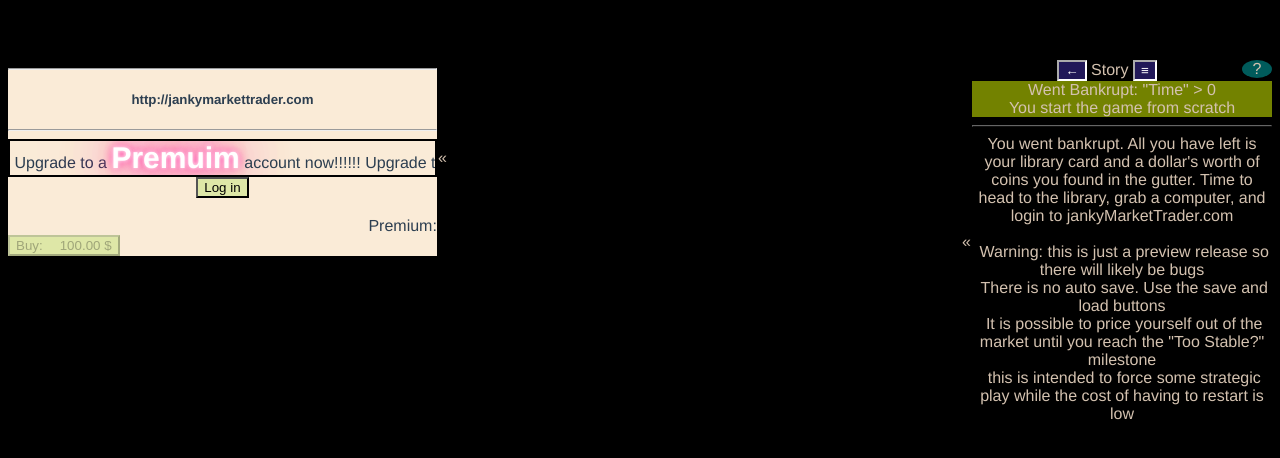
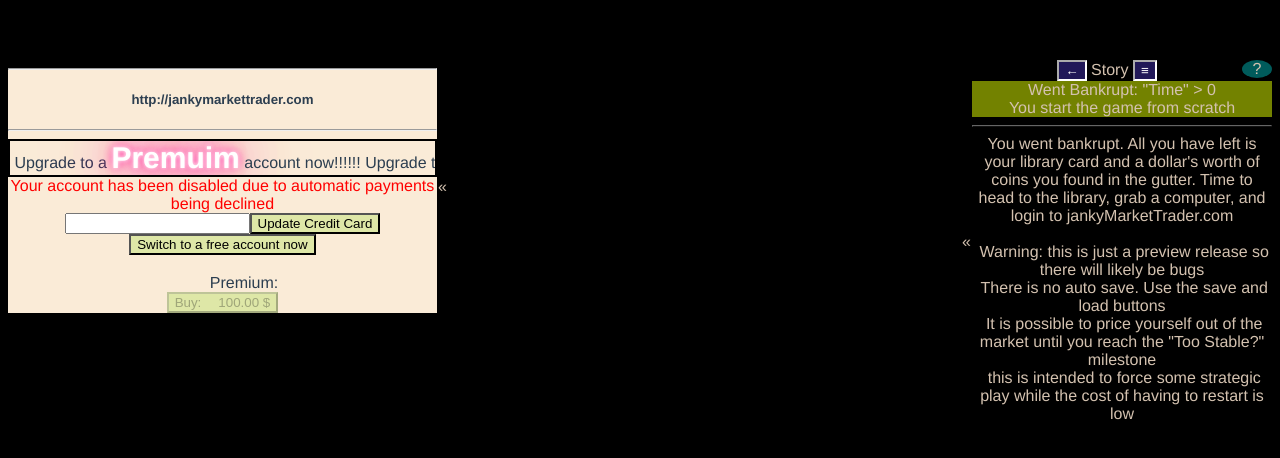
Before and after one commit to typeholes/mathole, a Vue app: page / in a window 1280 px wide. Shown: the top 458 px of the page. Built offline with nearby package versions, Linux system fonts and the light colour scheme.

Commit message:
added GameToggles which are just booleans backed by a button. replaced conditionals in janky market trader with game toggles so their state will save

```diff
--- a/src/components/Game.vue
+++ b/src/components/Game.vue
@@ -4,7 +4,7 @@
 import GameVarView from './GameVarView.vue';
 import JankyMarketTrader from './JankyMarketTrader.vue';
 import { GameState } from '../js/GameState';
-import { Globals, UiState } from './uiUtil';
+import { Globals, UiState, uiState } from './uiUtil';
 import { ref } from 'vue';
 
 const gameState : GameState<UiState> = GameState.getInstance();
@@ -25,7 +25,7 @@
         <JankyMarketTrader></JankyMarketTrader>
       </template>
       <template #right>
-        <div v-if="Globals.freeAccount" class="varPane">
+        <div v-if="uiState.vars.loggedIn.value>0" class="varPane">
           <div class="mainVar">
             <GameVarView varName="t" forceVisible ></GameVarView>
             <GameVarView varName="money" forceVisible></GameVarView>
--- a/src/components/GameVarView.vue
+++ b/src/components/GameVarView.vue
@@ -73,6 +73,10 @@
 
 <template>
     <div class="gamevar" v-if="forceVisible || gameState.isVisible(varName)">
+        <div v-if="gameState.isToggle(varName)" class="inline">
+          <button @click="buy(varName)"> {{ gameState.getDisplayName(varName) }} </button>
+        </div>
+        <div v-else class="inline">
           <div :class="labelClass(varName)">
             <span> {{ varName === Globals.selectedVarName ? "&#8860" : "&#8658" }} </span></div>
           <div class="label">
@@ -88,6 +92,7 @@
           </div>
           <div class="sell">
             <button @click="sell(varName)" v-if="gameState.isSellable(varName)" :disabled="!canSell(varName)">Sell: {{ formatNumber(getSellCost(varName)) }} {{ gameState.getCurrencyDisplayName(varName) }}</button>
+          </div>
         </div>
     </div>
 </template>
--- a/src/components/JankyMarketTrader.vue
+++ b/src/components/JankyMarketTrader.vue
@@ -1,19 +1,17 @@
 <script setup lang="ts">
 import { reactive } from 'vue';
-import { Globals } from './uiUtil';
+import { Globals, uiState } from './uiUtil';
 import GameVarView from './GameVarView.vue';
+import Swap from './Swap.vue';
 
-  const state = reactive ({
-    loggedIn: false,
-  });
+  function hasToggle(name: string) : boolean {
+    return uiState.vars[name].value === 1;
+  }
 
   function shout() {
     alert('JankyMarketTrader.com says\\nCould not process payment for user: Password123');
   }
 
-  function getFreeAccount() : boolean {
-    return Globals.freeAccount;
-  }
 </script>
 
 <template>
@@ -32,17 +30,24 @@
   </div>
   </div>
 
-  <div v-if="!getFreeAccount()">
-    <button v-if="!state.loggedIn" @click="state.loggedIn=true">Log in</button>
-    <div v-if="state.loggedIn">
-      <div class="blink_me">Your account has been disabled due to automatic payments being declined</div>
-      <input type="text"><button @click="shout()">Update Credit Card</button>
-      <button @click="Globals.freeAccount=true">Switch to a free account now</button>
-    </div>
-  </div>
-  <div v-else>
-    freebee
-  </div>
+  <Swap :swap="hasToggle('loggedIn')">
+    <template #before>
+      <Swap :swap="hasToggle('freeAccount')">
+        <template #before>
+          <div class="blink_me">Your account has been disabled due to automatic payments being declined</div>
+          <input type="text"><button @click="shout()">Update Credit Card</button>
+          <GameVarView var-name="freeAccount"></GameVarView>
+        </template>
+        <template #after>
+          <GameVarView var-name="loggedIn"></GameVarView>
+        </template>
+      </Swap>
+    </template>
+    <template #after>
+      freebee
+    </template>
+  </Swap>
+
 
   <GameVarView var-name="premiumJanky" hide-cnt></GameVarView>
 
--- /dev/null
+++ b/src/components/Swap.vue
@@ -0,0 +1,21 @@
+<script setup lang="ts">
+import { ref } from 'vue';
+
+interface Props {
+    swap: boolean,
+}
+
+const props = defineProps<Props>();
+
+</script>
+
+<template>
+<div class="container">
+       <div v-if="swap">
+           <slot name="after"></slot>
+       </div>
+       <div v-else>
+           <slot name="before"></slot>
+       </div>
+    </div>
+</template>
--- a/src/components/uiUtil.ts
+++ b/src/components/uiUtil.ts
@@ -68,7 +68,6 @@
     dependents : [],
     sidebarMode : 'Story' as SidebarModesT,
     helpKey: "",
-    freeAccount: false,
 });
 
 export interface UiVar extends RequiredVarFields {
@@ -203,7 +202,9 @@
      engineCallbacks[callback][1].push(handler)
   }
 
-  function onMilestoneReached(milestoneName: string, storyPoint: string) {
+  function onMilestoneReached(milestoneName: string, storyPoint: string, milestoneVisible: boolean) {
+    if ( ! milestoneVisible ) { return; }
+
     gameState.schedule( () => {
       setMode('Story')
     });
--- a/src/js/GameMilestone.ts
+++ b/src/js/GameMilestone.ts
@@ -8,11 +8,13 @@
     readonly rewardtext: string
     readonly condition: string; // to be evaluated by mathjs parser
     readonly rewardAction: MilestoneRewardAction;
+    readonly visible: boolean;
 
     constructor(
         name: string,
         displayName: string,
         condition: string,
+        visible: boolean,
         rewardText: string = "",
         rewardAction: MilestoneRewardAction = {}
         ) {
--- a/src/js/GameMilestoneManager.ts
+++ b/src/js/GameMilestoneManager.ts
@@ -18,9 +18,9 @@
     private milestoneMap: { [any: string]: GameMilestone} = {};
     private dependencies: { [any: string]: string[] } = {};
 
-    create( name: string, displayName: string, condition: string, rewardText = "", rewardAction: MilestoneRewardAction = {}, extra: ExtraMilestoneFields<MilestoneType<T>> ) : GameMilestone {
+    create( name: string, displayName: string, condition: string, visible = false, rewardText = "", rewardAction: MilestoneRewardAction = {}, extra: ExtraMilestoneFields<MilestoneType<T>> ) : GameMilestone {
         this.uiStateMethods.milestoneAdder(this.uiState, name, extra);
-        const milestone = new GameMilestone( name, displayName, condition, rewardText, rewardAction );
+        const milestone = new GameMilestone( name, displayName, condition, visible, rewardText, rewardAction );
         this.milestoneMap[name] = milestone;
 
         const deps = getDependenciesFromString(condition);
@@ -43,7 +43,7 @@
             if ( milestone.check() ) {
                 this.setReached(dep);
                 actions.push( milestone.rewardAction);
-                GameState.instance.callbacks.milestoneReached(milestone.name, milestone.rewardAction.storyPoint);
+                GameState.instance.callbacks.milestoneReached(milestone.name, milestone.rewardAction.storyPoint, milestone.visible);
             }
         })
 
--- a/src/js/GameState.ts
+++ b/src/js/GameState.ts
@@ -7,7 +7,7 @@
 import { Action } from "./TickBuffer";
 
 export type EngineCallbackMap = {
-    milestoneReached?: (milestoneName: string, storyPoint: string) => void
+    milestoneReached?: (milestoneName: string, storyPoint: string, milestoneVisible) => void
 }
 
 function ignore(...args: any[]) : void {}
@@ -105,6 +105,10 @@
 
     isBuyable(varName: string) : boolean {
         return this.gameVarManager.isBuyable(varName);
+    }
+
+    isToggle(varName: string) : boolean {
+        return this.gameVarManager.isToggle(varName);
     }
 
     getCurrencyName(varName: string) : string {
--- a/src/js/GameVar.ts
+++ b/src/js/GameVar.ts
@@ -61,8 +61,8 @@
         this._totalBought = totalCnt;
     }
 
-    private _cntBought = 0;
-    private _totalBought = 0;
+    protected _cntBought = 0;
+    protected _totalBought = 0;
     currency: string;
     buyable: boolean = true;
     sellable: boolean = false;
@@ -130,3 +130,33 @@
         super(name, displayName, visible, id, args, "", false, id, args, false); // TODO replace with id after providing builtin functionDefs
     }
 }
+
+export class GameToggle extends GameBuyable {
+    reversible: boolean;
+
+    constructor(
+        name: string,
+        displayName: string,
+        visible: boolean,
+        reversible: boolean
+    ) {
+        const id = FunctionDefManager.get('id');
+        const args = {x: '0'};
+
+        super(name, displayName, visible, id, args, "", false, id, args, false); // TODO replace with id after providing builtin functionDefs
+
+        this.reversible = reversible
+    }
+
+    buy() : void {
+        if ( this._cntBought == 0 ) {
+            this._cntBought = 1;
+            this._totalBought = 1;
+            if (! this.reversible) { this.visible = false; }
+        } else {
+            if ( this.reversible ) {
+                this._cntBought = 0;
+            }
+        }
+    }
+}
--- a/src/js/GameVarManager.ts
+++ b/src/js/GameVarManager.ts
@@ -1,7 +1,7 @@
 import { removeValuefromArray, unique } from "./util";
 import { argMap, FunctionDef, FunctionDefManager } from "./FunctionDef";
 import { setVariable as setMathVariable, getDependencies as getMathDependencies, replaceSymbols } from "./mathUtil";
-import { GameTime, GameVar, GameBuyable, GameCalculation, GameVarPlain } from "./GameVar";
+import { GameTime, GameVar, GameBuyable, GameCalculation, GameVarPlain, GameToggle } from "./GameVar";
 import { GameMilestoneManager, MilestoneRewardAction } from "./GameMilestoneManager";
 import { Action, TickBuffer } from "./TickBuffer";
 import { i } from "mathjs";
@@ -66,6 +66,14 @@
     displayName: string,
     visible: boolean,
     value: number,
+    extra: ExtraVarFields<VarType<T>>
+};
+
+type NewToggleArgs<T extends RequiredStateFields> = {
+    name: string,
+    displayName: string,
+    visible: boolean,
+    reversible: boolean,
     extra: ExtraVarFields<VarType<T>>
 };
 
@@ -150,6 +158,13 @@
         const ret = new GameVarPlain(args.name, args.displayName, args.visible);
         this.add(ret, args.extra);
         ret.spend(-1 * args.value);
+        return ret;
+    }
+
+    newToggle( args: NewToggleArgs<T>) : GameToggle {
+        const ret = new GameToggle(args.name, args.displayName, args.visible, args.reversible);
+        this.add(ret, args.extra);
+
         return ret;
     }
 
@@ -240,6 +255,11 @@
         return gameVar instanceof GameBuyable && gameVar.buyable;
     }
 
+    isToggle(varName) {
+        const gameVar = this.get(varName);
+        return gameVar instanceof GameToggle;
+    }
+
     isSellable(varName) {
         const gameVar = this.get(varName);
         return gameVar instanceof GameBuyable && gameVar.sellable;
@@ -308,8 +328,10 @@
         buyable.buy();
         this.setUiVarFields(buyable, 'dirty');
 
-        currency.spend(cost);
-        this.setUiVarFields(currency, 'dirty');
+        if (currency) {
+            currency.spend(cost);
+            this.setUiVarFields(currency, 'dirty');
+        }
 
     }
 
--- a/src/js/MarketGame.ts
+++ b/src/js/MarketGame.ts
@@ -55,11 +55,23 @@
     currency: 'money', sellable: false, extra: {janky: true}
 })
 
+vars.newToggle({
+    name: 'reallyFree', displayName: "Yes I'm sure", visible: true, reversible: false, extra: {janky: true}
+})
+
+vars.newToggle({
+    name: 'freeAccount', displayName: 'Switch to a free account now', visible: true, reversible: false, extra: {janky: true}
+})
+
+vars.newToggle({
+    name: 'loggedIn', displayName: 'Log In', visible: true, reversible: false, extra: {janky: true}
+})
+
 
 //vars.newCalculation( 'dummy', 'dummy', true, id, {x:'2^(t*10)'});
 //vars.newBuyable( 'sdummy', 'Dummy', true, id, {x: 'dummy'}, 'money', true);
 
-milestones.create('startStory', 'Went Bankrupt', 't > 0', "You start the game from scratch"
+milestones.create('startStory', 'Went Bankrupt', 't > 0', true, "You start the game from scratch"
     , {storyPoint: "You went bankrupt. All you have left is your library card and a dollar's worth of coins you found in the gutter. Time to head to the library, grab a computer, and login to jankyMarketTrader.com"
         + "\n\n Warning: this is just a preview release so there will likely be bugs"
         + "\n There is no auto save. Use the save and load buttons"
@@ -68,14 +80,14 @@
     }, {}
 );
 
-milestones.create('tooStable', 'Too Stable?', 'stability > 3', ' Can sell Market Stability'
+milestones.create('tooStable', 'Too Stable?', 'stability > 3', true, 'Can sell Market Stability'
     , { setSellable: {stability: true}
       , storyPoint: "It is harder to make money in stable markets. Maybe you should trade some of that stability to increase the scale of the market."
     }, {}
 
 );
 
-milestones.create('scaled', 'Insider Trading', 'marketScale >= 1', ' Better price when selling shares '
+milestones.create('scaled', 'Insider Trading', 'marketScale >= 1', true, 'Better price when selling shares '
     , {adjustFunctions: {shares: {sellCost: ' 1.1 * <&>'}}}, {}
 );
 
```
Lines whose indentation alone changed are shown as unchanged.
